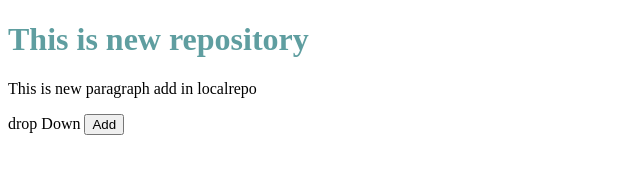
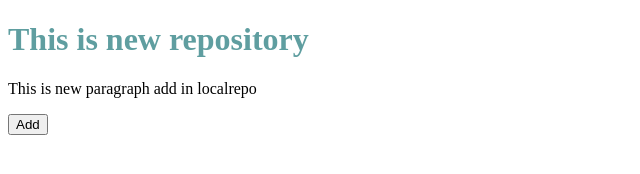
Before and after one commit to MdAasif06/localRepo, a plain HTML site: page index.html in a window 1280 px wide. Shown: the whole page, without its empty margins (0-640 px from the left). Drawn offline with Linux system fonts and the light colour scheme.

Commit message:
remove drop down from feature repo

```diff
--- a/index.html
+++ b/index.html
@@ -9,7 +9,6 @@
 <body>
     <h1>This is new repository</h1>
     <p>This is new paragraph add in localrepo</p>
-    <span>drop Down</span>
     <button>Add</button>
 
 </body>
```
